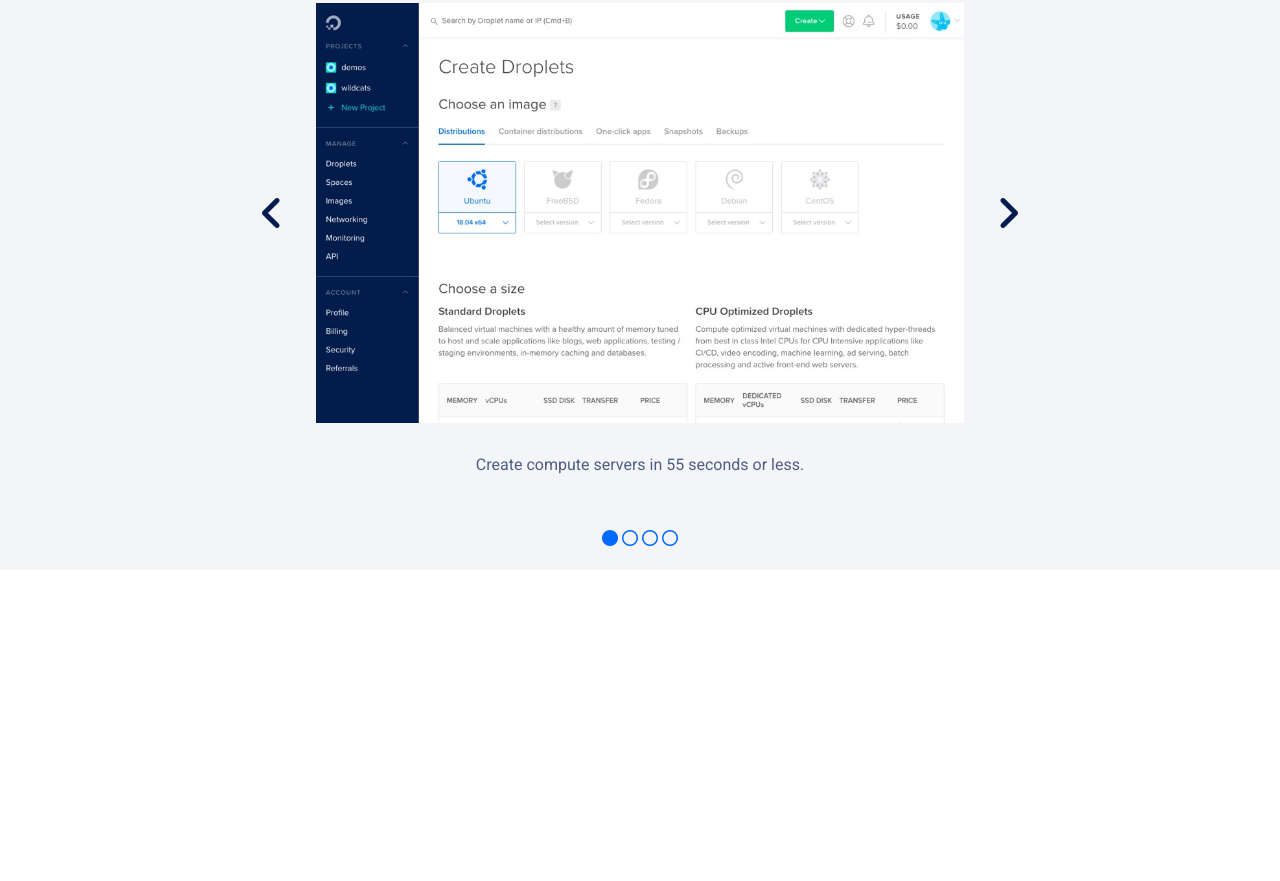
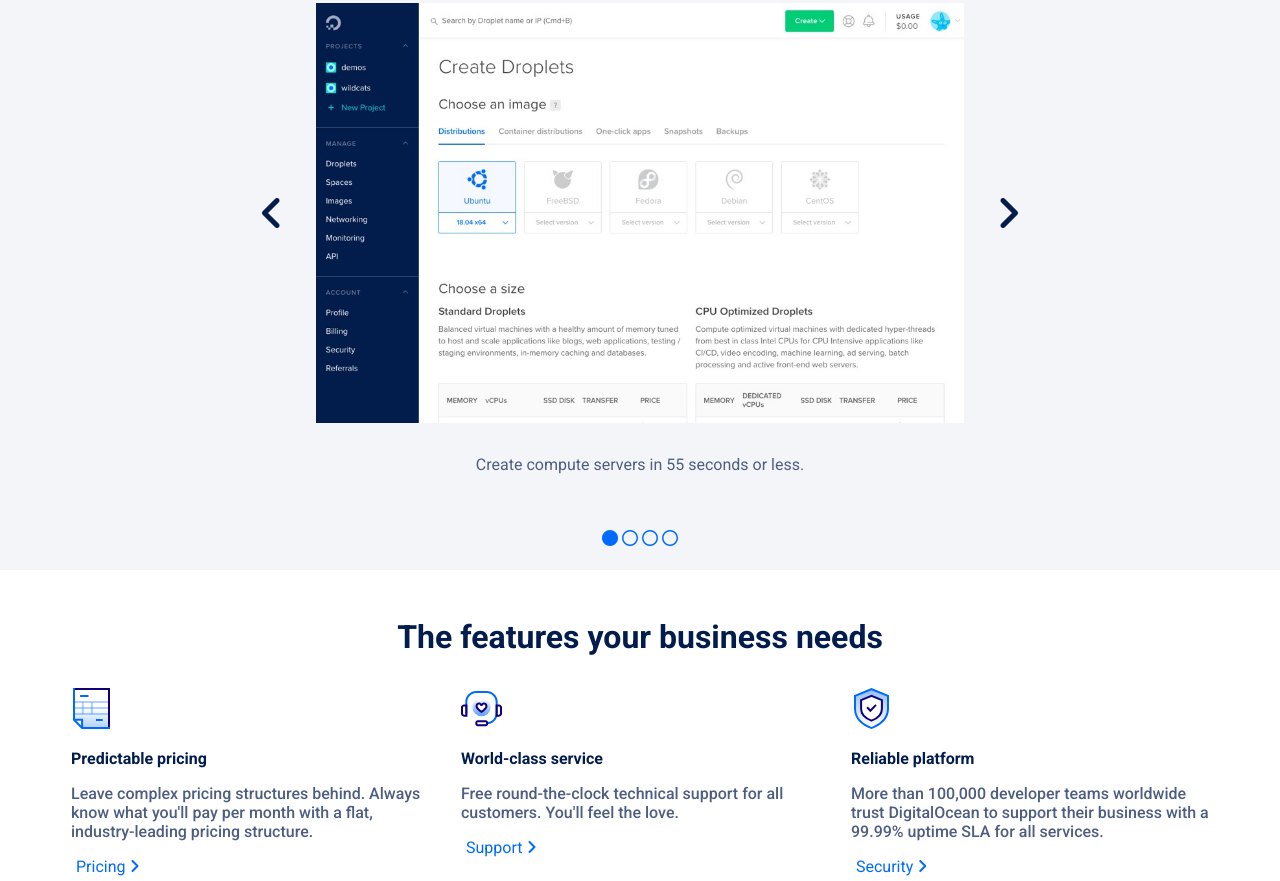
Before and after one commit to domingo79/html-css-digitalocean, a plain HTML site: page index.html in a window 1280 px wide. Shown: the part 1485-2366 px from the top of the page. Before the commit the page ends 2055 px from the top, so only its background shows below. Drawn offline with Linux system fonts and the light colour scheme.

Commit message:
sez.feature resp

```diff
--- a/asset/css/style.css
+++ b/asset/css/style.css
@@ -310,7 +310,91 @@ nav
     color: #4E5E81;
     margin: 2rem 0;
 }
-
+/* sezione feature quarta sezione (main) */
+.the_feature
+{
+    background-color: #fff;
+    width: 100%;
+}
+.title_feature h2
+{
+    padding: 3rem 0 2rem;
+    color: #031C4E;
+    font-size: 2rem;
+    text-align: center;
+}
+/* colonna sinista feature  */
+.predictable
+{
+    padding: 0 1rem;
+}
+.predictable img
+{
+    padding-bottom: 1rem;
+}
+.predictable h4
+{
+    color: #031C4E;
+    padding-bottom: 1rem;
+}
+.predictable p
+{
+    color: #4E5E81;
+    padding-bottom: 1rem;
+    font-weight: 500;
+}
+.predictable a
+{
+    color: #006AFF;
+}
+/* colonna centrale feature  */
+.world
+{
+    padding: 0 1rem;
+}
+.world img
+{
+    padding-bottom: 1rem;
+}
+.world h4
+{
+    color: #031C4E;
+    padding-bottom: 1rem;
+}
+.world p
+{
+    color: #4E5E81;
+    padding-bottom: 1rem;
+    font-weight: 500;
+}
+.world a
+{
+    color: #006AFF;
+}
+/* colonna destra  reliable  */
+.reliable
+{
+    padding: 0 1rem;
+}
+.reliable img
+{
+    padding-bottom: 1rem;
+}
+.reliable h4
+{
+    color: #031C4E;
+    padding-bottom: 1rem;
+}
+.reliable p
+{
+    color: #4E5E81;
+    padding-bottom: 1rem;
+    font-weight: 500;
+}
+.reliable a
+{
+    color: #006AFF;
+}
 
 
 
--- a/index.html
+++ b/index.html
@@ -256,7 +256,60 @@
                       <!-- ////section designed  -->
 
         </section>
-        <section class="the_feature"></section>
+
+                <!-- section feature  -->
+        <section class="the_feature">
+            <div class="container">
+                <div class="title_feature">
+                    <h2>The features your business needs</h2>
+                </div>
+                <div class="row">
+                    <div class="col-4-lg col-4-md 12-col-xs">
+                        <div class="predictable">
+                            <img src="./asset/img/pred-pricing.svg" alt="">
+                            <h4>Predictable pricing</h4>
+                            <p>
+                                Leave complex pricing structures behind. Always know what you'll pay per month with a flat, industry-leading pricing
+                                structure.
+                            </p>
+                            <a href="#">
+                                Pricing
+                                <i class="fas fa-angle-right"></i>
+                            </a>
+                        </div>
+                    </div>
+                    <div class="col-4-lg col-4-md 12-col-xs">
+                        <div class="world">
+                                <img src="./asset/img/world-class.svg" alt="">
+                                <h4>World-class service</h4>
+                                <p>
+                                    Free round-the-clock technical support for all customers. You'll feel the love.
+                                </p>
+                                <a href="#">
+                                    Support
+                                    <i class="fas fa-angle-right"></i>
+                                </a>
+                        </div>
+                    </div>
+                    <div class="col-4-lg col-4-md 12-col-xs">
+                        <div class="reliable">
+                            <img src="./asset/img/reliable-platform.svg" alt="">
+                            <h4>Reliable platform</h4>
+                            <p>
+                                More than 100,000 developer teams worldwide trust DigitalOcean to support their business with a 99.99% uptime SLA for
+                                all services.
+                            </p>
+                            <a href="#">
+                                Security
+                                <i class="fas fa-angle-right"></i>
+                            </a>
+                        </div>
+                    </div>
+                </div>
+            </div>
+        </section>
+                <!-- section feature  -->
+
         <section class="Service_customer"></section>
         <section class="development"></section>
         <section class="get_started"></section>
```
